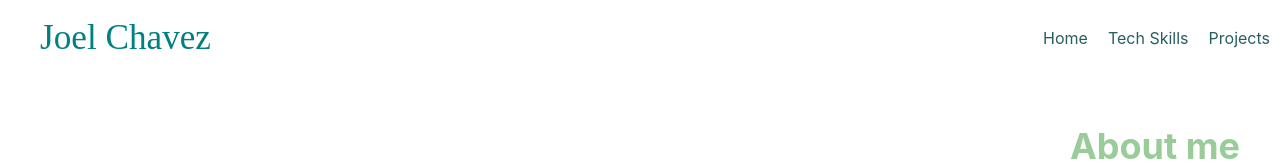
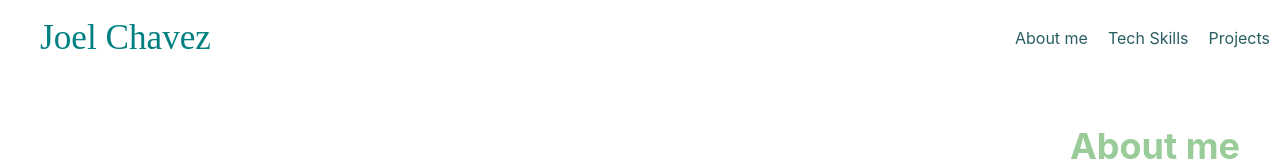
Before and after one commit to joel-CM/portafolio, a Next.js app: page / in a window 1280 px wide. Shown: the top 161 px of the page. Built offline with nearby package versions, Linux system fonts and the light colour scheme; a web font is replaced by a local one.

Commit message:
some fixes

```diff
--- a/components/DesktopMenu/DesktopMenu.js
+++ b/components/DesktopMenu/DesktopMenu.js
@@ -13,9 +13,9 @@ export default function DesktopMenu() {
           color={"teal.700"}
           _hover={{ bg: "#99dd99", color: "#fefffe" }}
           transition={"ease .20s"}
-          onClick={() => router.push("/")}
+          onClick={() => router.push("#about-me")}
         >
-          Home
+          About me
         </Box>
         <Box
           p={"5px 10px"}
--- a/components/MobileMenu/MobileMenu.js
+++ b/components/MobileMenu/MobileMenu.js
@@ -28,9 +28,9 @@ export default function MobileMenu() {
                 <MenuItem
                   color={"teal"}
                   _hover={{ background: "#aaddaa", color: "#efffef" }}
-                  onClick={() => router.push("/")}
+                  onClick={() => router.push("#about-me")}
                 >
-                  Home
+                  About me
                 </MenuItem>
                 <MenuItem
                   color={"teal"}
```
